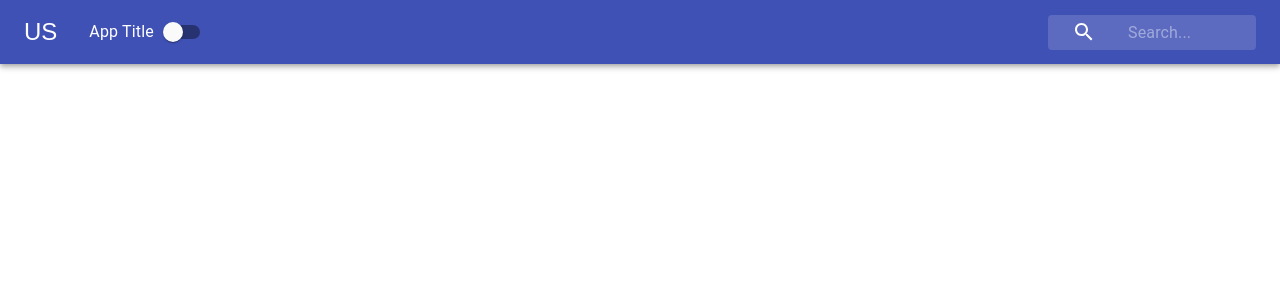
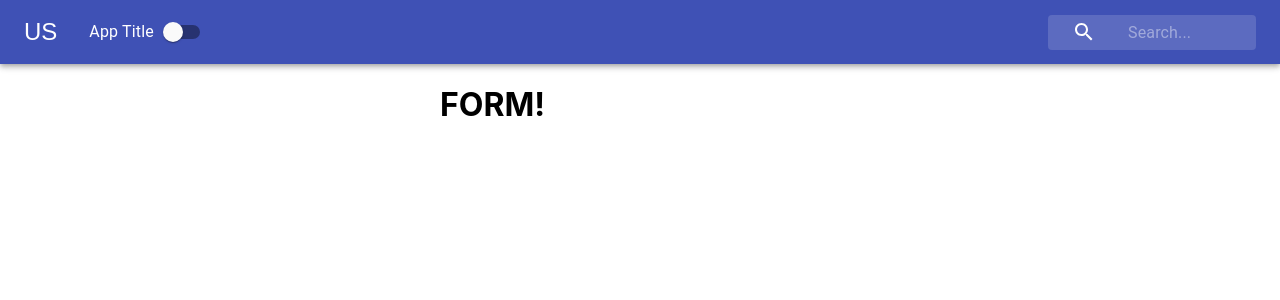
Before and after one commit to alfonsog714/learning-context-react, a React (Create React App) app: page / in a window 1280 px wide. Shown: the top 300 px of the page. Built offline with nearby package versions, Linux system fonts and the light colour scheme.

Commit message:
Added form and form styles

```diff
--- a/src/App.js
+++ b/src/App.js
@@ -1,9 +1,15 @@
 import React, { Component } from "react";
 import Navbar from "./Navbar.js";
+import Form from "./Form.js";
 
 class App extends Component {
   render() {
-    return <Navbar />;
+    return (
+      <>
+        <Navbar />
+        <Form />
+      </>
+    );
   }
 }
 
--- /dev/null
+++ b/src/Form.js
@@ -0,0 +1,32 @@
+import React, { Component } from "react";
+
+// Material ui stuff
+import Avatar from "@material-ui/core/Avatar";
+import Button from "@material-ui/core/Button";
+import CssBaseline from "@material-ui/core/CssBaseline";
+import FormControl from "@material-ui/core/FormControl";
+import FormControlLabel from "@material-ui/core/FormControlLabel";
+import Checkbox from "@material-ui/core/Checkbox";
+import Input from "@material-ui/core/Input";
+import InputLabel from "@material-ui/core/InputLabel";
+import Paper from "@material-ui/core/Paper";
+import Typography from "@material-ui/core/Typography";
+import MenuItem from "@material-ui/core/MenuItem";
+import Select from "@material-ui/core/Select";
+
+import withStyles from "@material-ui/core/styles/withStyles";
+import styles from "./styles/FormStyles";
+import LockOutlinedIcon from "@material-ui/icons/LockOutlined";
+
+class Form extends Component {
+  render() {
+    const { classes } = this.props;
+    return (
+      <main className={classes.main}>
+        <h1>FORM!</h1>
+      </main>
+    );
+  }
+}
+
+export default withStyles(styles)(Form);
--- /dev/null
+++ b/src/styles/FormStyles.js
@@ -0,0 +1,15 @@
+const styles = theme => ({
+  main: {
+    width: "auto",
+    display: "block",
+    marginLeft: theme.spacing.unit * 3,
+    marginRight: theme.spacing.unit * 3,
+    [theme.breakpoints.up("md")]: {
+      width: 400,
+      marginLeft: "auto",
+      marginRight: "auto"
+    }
+  }
+});
+
+export default styles;
```
